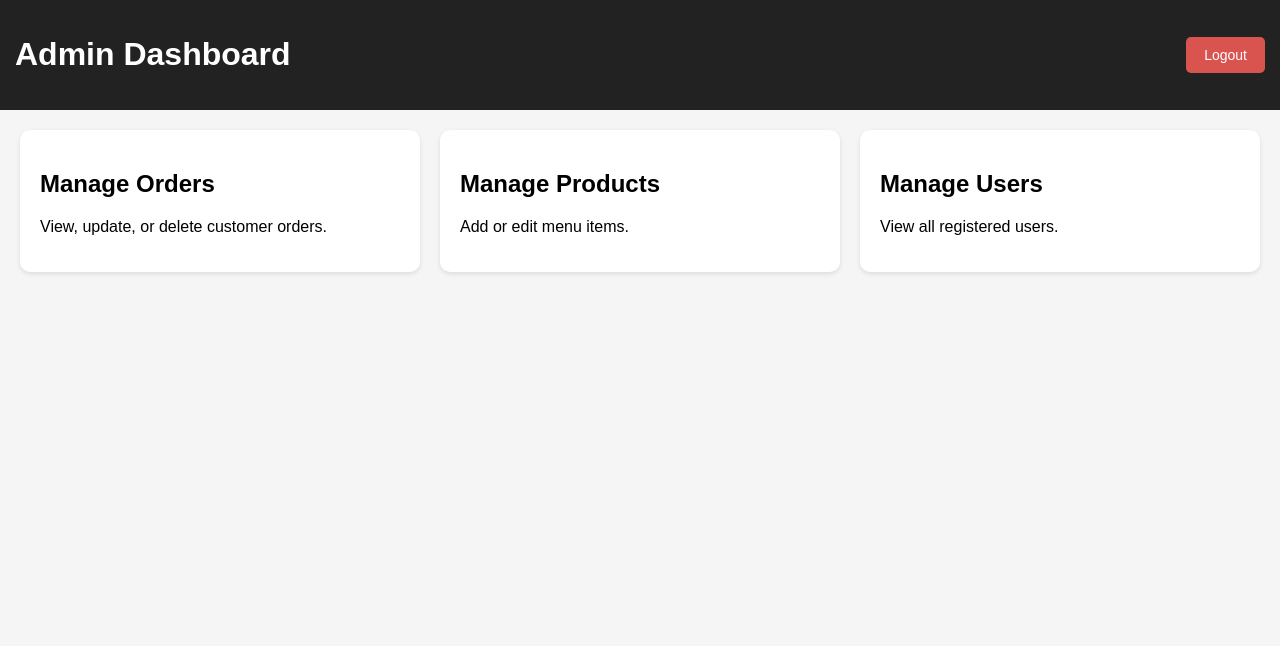
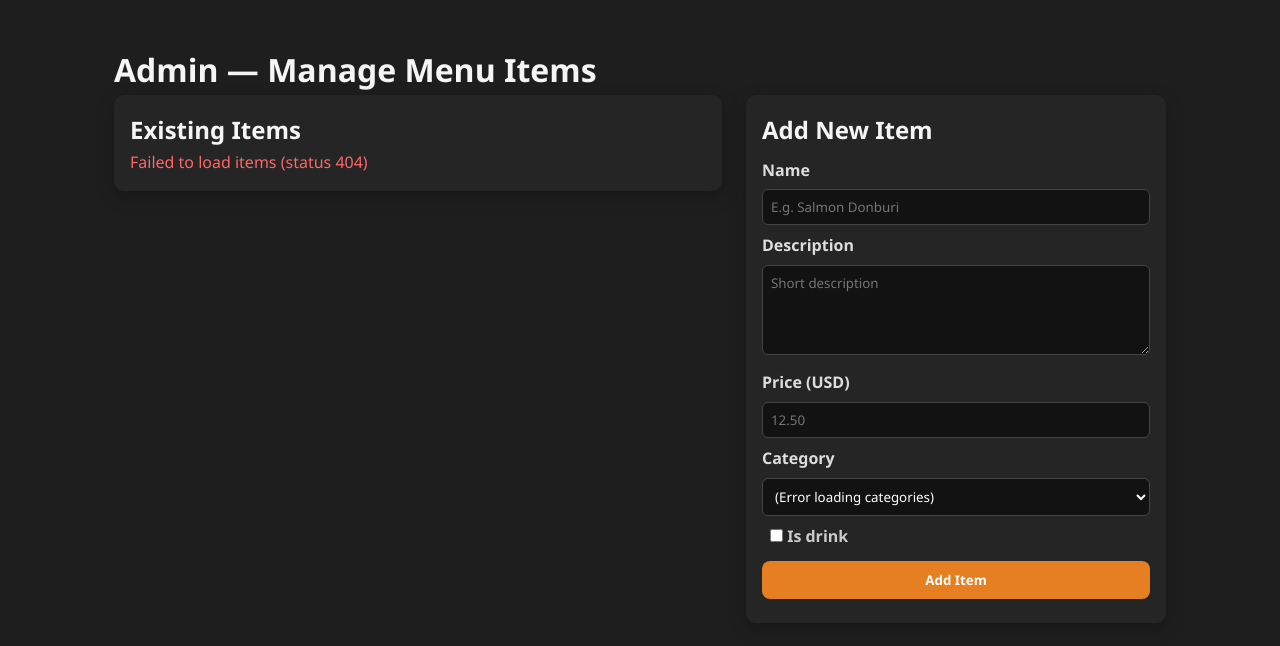
Before and after one commit to aliardam/ichiraku, a Python web app: template templates/admin.html in a window 1280 px wide. Shown: the top 646 px of the page. Run offline with Jinja, Linux system fonts and the light colour scheme; the template is opened without the code that fills it, so the values that code supplies are empty.

Commit message:
made functional admin page

```diff
--- a/static/css/admin.css
+++ /dev/null
@@ -1,49 +0,0 @@
-body {
-  margin: 0;
-  font-family: Arial, sans-serif;
-  background-color: #f5f5f5;
-}
-
-header {
-  background-color: #222;
-  color: white;
-  padding: 15px;
-  display: flex;
-  justify-content: space-between;
-  align-items: center;
-}
-
-main {
-  padding: 20px;
-  display: grid;
-  gap: 20px;
-  grid-template-columns: repeat(auto-fit, minmax(250px, 1fr));
-}
-
-.card {
-  background: white;
-  padding: 20px;
-  border-radius: 10px;
-  cursor: pointer;
-  transition: 0.3s;
-  box-shadow: 0 2px 5px rgba(0, 0, 0, 0.1);
-}
-
-.card:hover {
-  transform: translateY(-4px);
-  box-shadow: 0 4px 10px rgba(0, 0, 0, 0.2);
-}
-
-#logoutBtn {
-  background-color: #d9534f;
-  border: none;
-  padding: 10px 18px;
-  color: white;
-  cursor: pointer;
-  border-radius: 5px;
-  font-size: 14px;
-}
-
-#logoutBtn:hover {
-  background-color: #c9302c;
-}
--- a/static/css/styles.css
+++ b/static/css/styles.css
@@ -270,7 +270,7 @@
 #back-btn:hover {
   background-color: #d35400;
 }
-/* ========== LOGIN PAGE STYLES ========== */
+
 /* ========== LOGIN PAGE STYLES ========== */
 body.auth-page {
   display: flex;
@@ -364,3 +364,25 @@
   margin-top: 1rem;
   color: #ff4d4d;
 }
+/* admin page  */
+.admin-section {
+  padding: 20px;
+}
+
+.admin-section input,
+.admin-section select {
+  display: block;
+  margin-bottom: 10px;
+  padding: 8px;
+}
+
+.admin-table {
+  width: 100%;
+  border-collapse: collapse;
+}
+
+.admin-table th,
+.admin-table td {
+  border: 1px solid #ccc;
+  padding: 10px;
+}
--- a/static/js/admin.js
+++ b/static/js/admin.js
@@ -1,12 +1,244 @@
-// Ensure only admins can access this page
-const user = JSON.parse(localStorage.getItem("user"));
+const API = ""; // same origin; leave empty or set to "http://127.0.0.1:5000" if needed
 
-// if (!user || user.role !== "admin") {
-//   window.location.href = "/menu"; // not admin → kick out
-// }
+// ELEMENTS
+const itemsContainer = document.getElementById("items-container");
+const nameEl = document.getElementById("name");
+const descEl = document.getElementById("description");
+const priceEl = document.getElementById("price");
+const categoryEl = document.getElementById("category");
+const isDrinkEl = document.getElementById("is_drink");
+const submitBtn = document.getElementById("submit-btn");
+const cancelBtn = document.getElementById("cancel-edit");
+const msgEl = document.getElementById("form-msg");
+const formTitle = document.getElementById("form-title");
 
-// Logout
-document.getElementById("logoutBtn").addEventListener("click", () => {
-  localStorage.removeItem("user");
-  window.location.href = "/login";
+let editingId = null; // when editing an item holds the item id
+
+// UTIL
+function showMsg(text, color = "#ffb86b") {
+  msgEl.style.color = color;
+  msgEl.textContent = text;
+  setTimeout(() => {
+    if (msgEl.textContent === text) msgEl.textContent = "";
+  }, 3500);
+}
+
+async function safeFetch(url, opts = {}) {
+  try {
+    const res = await fetch((API || "") + url, opts);
+    const data = await res.json().catch(() => null);
+    return { ok: res.ok, status: res.status, data };
+  } catch (e) {
+    return { ok: false, error: e.message || e };
+  }
+}
+
+// LOAD categories into select
+async function loadCategories() {
+  categoryEl.innerHTML = "<option>Loading…</option>";
+  const r = await safeFetch("/api/categories");
+  if (!r.ok) {
+    categoryEl.innerHTML =
+      '<option value="">(Error loading categories)</option>';
+    return;
+  }
+  categoryEl.innerHTML = "";
+  r.data.forEach((c) => {
+    const opt = document.createElement("option");
+    opt.value = c.id;
+    opt.textContent = c.name;
+    categoryEl.appendChild(opt);
+  });
+}
+
+// LOAD items and render
+async function loadItems() {
+  itemsContainer.innerHTML = "<p>Loading items…</p>";
+  const r = await safeFetch("/api/admin/items");
+  if (!r.ok) {
+    itemsContainer.innerHTML = `<p style="color:#f66">Failed to load items (status ${r.status})</p>`;
+    return;
+  }
+
+  const items = r.data;
+  if (!items || items.length === 0) {
+    itemsContainer.innerHTML = "<p>No menu items found.</p>";
+    return;
+  }
+
+  // Build table
+  const table = document.createElement("table");
+  table.innerHTML = `
+    <thead>
+      <tr>
+        <th>ID</th><th>Name</th><th>Desc</th><th>Price</th><th>Category</th><th>Drink?</th><th>Actions</th>
+      </tr>
+    </thead>
+  `;
+  const tbody = document.createElement("tbody");
+
+  items.forEach((it) => {
+    const tr = document.createElement("tr");
+    tr.innerHTML = `
+      <td>${it.id}</td>
+      <td class="meta">${escapeHtml(it.name)}</td>
+      <td class="meta">${escapeHtml(it.description || "")}</td>
+      <td class="meta">${Number(it.price).toFixed(2)}</td>
+      <td class="meta">${escapeHtml(it.category || "")}</td>
+      <td class="meta">${it.is_drink ? "Yes" : "No"}</td>
+      <td>
+        <button class="small-btn" data-id="${
+          it.id
+        }" data-action="edit">Edit</button>
+        <button class="small-btn danger" data-id="${
+          it.id
+        }" data-action="delete">Delete</button>
+      </td>
+    `;
+    tbody.appendChild(tr);
+  });
+
+  table.appendChild(tbody);
+  itemsContainer.innerHTML = "";
+  itemsContainer.appendChild(table);
+
+  // attach listeners
+  itemsContainer.querySelectorAll("button[data-action]").forEach((btn) => {
+    const id = btn.dataset.id;
+    if (btn.dataset.action === "edit")
+      btn.addEventListener("click", () => startEdit(id, items));
+    if (btn.dataset.action === "delete")
+      btn.addEventListener("click", () => removeItem(id));
+  });
+}
+
+function escapeHtml(s) {
+  if (!s) return "";
+  return s.replace(
+    /[&<>"'`]/g,
+    (c) =>
+      ({
+        "&": "&amp;",
+        "<": "&lt;",
+        ">": "&gt;",
+        '"': "&quot;",
+        "'": "&#39;",
+        "`": "&#96;",
+      }[c])
+  );
+}
+
+// Start editing: fill form
+function startEdit(id, items) {
+  const it = items.find((x) => String(x.id) === String(id));
+  if (!it) {
+    showMsg("Item not found", "#f66");
+    return;
+  }
+  editingId = it.id;
+  nameEl.value = it.name || "";
+  descEl.value = it.description || "";
+  priceEl.value = Number(it.price).toFixed(2) || "";
+  isDrinkEl.checked = !!it.is_drink;
+
+  // try to select category by name: the categories list contains ids, but admin_get_items returns category name
+  // so we'll try to pick the matching category option by name first
+  let found = false;
+  [...categoryEl.options].forEach((opt) => {
+    if (opt.textContent.toLowerCase() === (it.category || "").toLowerCase()) {
+      opt.selected = true;
+      found = true;
+    }
+  });
+  // if not found, just leave the first option selected
+  formTitle.textContent = `Edit item #${it.id}`;
+  submitBtn.textContent = "Save changes";
+  cancelBtn.style.display = "inline-block";
+  window.scrollTo({ top: 0, behavior: "smooth" });
+}
+
+// Cancel edit
+cancelBtn.addEventListener("click", (e) => {
+  e.preventDefault();
+  resetForm();
 });
+
+function resetForm() {
+  editingId = null;
+  nameEl.value = "";
+  descEl.value = "";
+  priceEl.value = "";
+  isDrinkEl.checked = false;
+  if (categoryEl.options.length) categoryEl.selectedIndex = 0;
+  formTitle.textContent = "Add New Item";
+  submitBtn.textContent = "Add Item";
+  cancelBtn.style.display = "none";
+  msgEl.textContent = "";
+}
+
+// Add or Save
+submitBtn.addEventListener("click", async (e) => {
+  e.preventDefault();
+  const name = nameEl.value.trim();
+  const description = descEl.value.trim();
+  const price = parseFloat(priceEl.value);
+  const category_id = parseInt(categoryEl.value);
+  const is_drink = isDrinkEl.checked;
+
+  if (!name || !description || Number.isNaN(price) || !category_id) {
+    showMsg("Please fill name, description, price and category", "#f66");
+    return;
+  }
+
+  if (editingId) {
+    // PUT to edit
+    const body = { name, description, price, category_id, is_drink };
+    const r = await safeFetch(`/api/admin/edit_item/${editingId}`, {
+      method: "PUT",
+      headers: { "Content-Type": "application/json" },
+      body: JSON.stringify(body),
+    });
+    if (!r.ok) {
+      showMsg("Failed to update item", "#f66");
+      return;
+    }
+    showMsg("Item updated", "#8f8");
+    resetForm();
+    await loadItems();
+  } else {
+    // POST to add
+    const body = { name, description, price, category_id, is_drink };
+    const r = await safeFetch("/api/admin/add_item", {
+      method: "POST",
+      headers: { "Content-Type": "application/json" },
+      body: JSON.stringify(body),
+    });
+    if (!r.ok) {
+      showMsg("Failed to add item", "#f66");
+      return;
+    }
+    showMsg("Item added", "#8f8");
+    resetForm();
+    await loadItems();
+  }
+});
+
+// Delete
+async function removeItem(id) {
+  if (!confirm("Delete this item?")) return;
+  const r = await safeFetch(`/api/admin/delete_item/${id}`, {
+    method: "DELETE",
+  });
+  if (!r.ok) {
+    showMsg("Failed to delete", "#f66");
+    return;
+  }
+  showMsg("Item deleted", "#8f8");
+  await loadItems();
+}
+
+// INIT
+(async function init() {
+  await loadCategories();
+  await loadItems();
+})();
--- a/templates/admin.html
+++ b/templates/admin.html
@@ -1,36 +1,159 @@
 <!DOCTYPE html>
 <html lang="en">
   <head>
-    <meta charset="UTF-8" />
-    <meta name="viewport" content="width=device-width, initial-scale=1.0" />
-    <title>Admin Dashboard</title>
+    <meta charset="utf-8" />
+    <title>Admin — Manage Menu Items</title>
+    <!-- use the CSS you already have -->
+    <link
+      rel="stylesheet"
+      href="{{ url_for('static', filename='css/styles.css') }}"
+    />
+    <style>
+      /* small admin-specific tweaks so it's usable without changing main CSS */
+      .admin-wrap {
+        padding: 24px;
+        max-width: 1100px;
+        margin: 20px auto;
+      }
+      .admin-grid {
+        display: grid;
+        grid-template-columns: 1fr 420px;
+        gap: 24px;
+        align-items: start;
+      }
+      .card {
+        background: rgba(255, 255, 255, 0.03);
+        padding: 16px;
+        border-radius: 10px;
+        box-shadow: 0 6px 18px rgba(0, 0, 0, 0.25);
+      }
+      label {
+        display: block;
+        margin-top: 8px;
+        font-weight: 600;
+        color: #ddd;
+      }
+      input[type="text"],
+      input[type="number"],
+      textarea,
+      select {
+        width: 100%;
+        padding: 8px;
+        border-radius: 6px;
+        border: 1px solid #444;
+        background: #121212;
+        color: #fff;
+        margin-top: 6px;
+      }
+      button {
+        background: #e67e22;
+        color: white;
+        border: none;
+        padding: 10px 14px;
+        border-radius: 8px;
+        cursor: pointer;
+        margin-top: 12px;
+      }
+      .small-btn {
+        padding: 6px 8px;
+        margin-right: 6px;
+        border-radius: 6px;
+      }
+      .danger {
+        background: #c0392b;
+      }
+      table {
+        width: 100%;
+        border-collapse: collapse;
+        margin-top: 12px;
+      }
+      th,
+      td {
+        padding: 10px;
+        border-bottom: 1px solid rgba(255, 255, 255, 0.06);
+        text-align: left;
+        color: #eee;
+      }
+      td .meta {
+        color: #bbb;
+        font-size: 0.9rem;
+      }
+      .msg {
+        margin-top: 8px;
+        color: #ffb86b;
+        font-weight: 600;
+      }
+      .inline-flex {
+        display: flex;
+        gap: 8px;
+        align-items: center;
+      }
+      .checkbox-inline {
+        display: inline-block;
+        margin-left: 8px;
+        color: #ccc;
+      }
+    </style>
+  </head>
+  <body>
+    <div class="admin-wrap">
+      <h1>Admin — Manage Menu Items</h1>
 
-    <link rel="stylesheet" href="/static/css/admin.css" />
-  </head>
+      <div class="admin-grid">
+        <!-- LEFT: items list -->
+        <div class="card">
+          <h2>Existing Items</h2>
+          <div id="items-container">
+            <p>Loading items…</p>
+          </div>
+        </div>
 
-  <body>
-    <header>
-      <h1>Admin Dashboard</h1>
-      <button id="logoutBtn">Logout</button>
-    </header>
+        <!-- RIGHT: add / edit form -->
+        <div class="card">
+          <h2 id="form-title">Add New Item</h2>
 
-    <main>
-      <section class="card" onclick="location.href='/admin/orders'">
-        <h2>Manage Orders</h2>
-        <p>View, update, or delete customer orders.</p>
-      </section>
+          <label for="name">Name</label>
+          <input id="name" type="text" placeholder="E.g. Salmon Donburi" />
 
-      <section class="card" onclick="location.href='/admin/products'">
-        <h2>Manage Products</h2>
-        <p>Add or edit menu items.</p>
-      </section>
+          <label for="description">Description</label>
+          <textarea
+            id="description"
+            rows="4"
+            placeholder="Short description"
+          ></textarea>
 
-      <section class="card" onclick="location.href='/admin/users'">
-        <h2>Manage Users</h2>
-        <p>View all registered users.</p>
-      </section>
-    </main>
+          <label for="price">Price (USD)</label>
+          <input id="price" type="number" step="0.01" placeholder="12.50" />
 
-    <script src="/static/js/admin.js"></script>
+          <label for="category">Category</label>
+          <select id="category"></select>
+
+          <div class="inline-flex">
+            <label class="checkbox-inline">
+              <input id="is_drink" type="checkbox" /> Is drink
+            </label>
+          </div>
+
+          <div>
+            <button id="submit-btn">Add Item</button>
+            <button
+              id="cancel-edit"
+              style="
+                background: #777;
+                color: white;
+                display: none;
+                margin-left: 8px;
+              "
+            >
+              Cancel edit
+            </button>
+          </div>
+
+          <div id="form-msg" class="msg" aria-live="polite"></div>
+        </div>
+      </div>
+    </div>
+
+    <script src="{{ url_for('static', filename='js/admin.js') }}"></script>
   </body>
 </html>
--- a/templates/index.html
+++ b/templates/index.html
@@ -8,7 +8,6 @@
     <meta charset="utf-8" />
     <meta name="viewport" content="width=device-width,initial-scale=1" />
     <title>Ichiraku — Home</title>
-    <link rel="stylesheet" href="./css/styles.css" />
     <!-- optional later -->
   </head>
 
@@ -21,7 +20,7 @@
         id="logo"
       />
       <nav>
-        <a href="{{url_for('index')}}">Home</a> |
+        <a href="{{url_for('home')}}">Home</a> |
         <a href="{{url_for('menu')}}">Menu</a> |
         <a href="{{url_for('login_page')}}">Login</a>
       </nav>
```
Also changed, not shown: app.py (+12 -8 lines).
